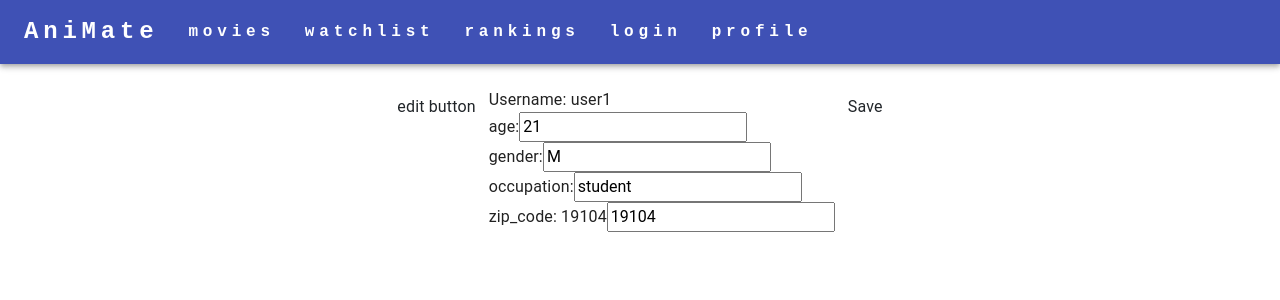
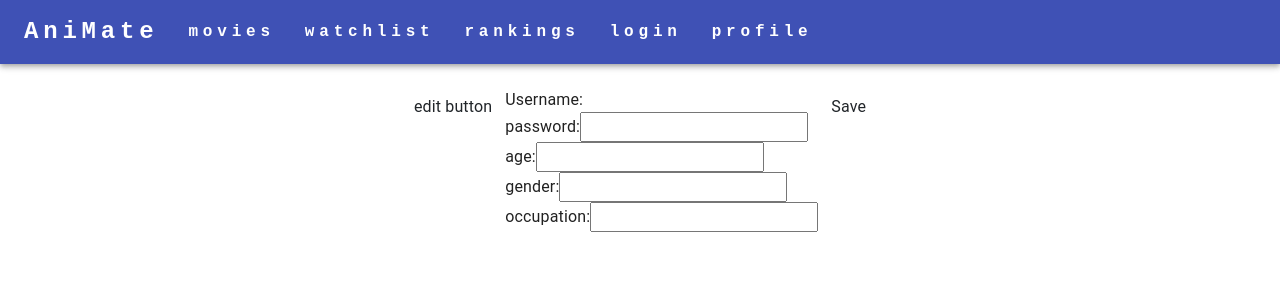
Before and after one commit to sisleyduanbr/CIS-550-Final-Project, a React (Create React App) app in the folder client/: page /profile in a window 1280 px wide. Both pictures are taken after a click on the element "edit button". Shown: the top 300 px of the page. Built offline with nearby package versions, Linux system fonts and the light colour scheme.

Commit message:
profile page changes

```diff
--- a/client/src/App.js
+++ b/client/src/App.js
@@ -11,9 +11,8 @@ import MoviePage from './pages/MoviePage';
 import AnimeWatchlistPage from "./pages/AnimeWatchlistPage";
 import AnimeRankingsPage from "./pages/AnimeRankingsPage";
 import Login from "./pages/Login";
+import ProfilePage from "./pages/ProfilePage";
 import {LoginContext} from './contexts/LoginContext';
-
-import ProfilePage from "./pages/ProfilePage";
 
 export const theme = createTheme({
   palette: {
@@ -28,6 +27,7 @@ export default function App() {
   const [age, setAge] = useState("");
   const [gender, setGender] = useState("");
   const [occupation, setOccupation] = useState("");
+  const [zipcode, setZipcode] = useState("");
   return (
     <ThemeProvider theme={theme}>
       <CssBaseline />
@@ -43,7 +43,9 @@ export default function App() {
           <Route path="/login" element={<LoginContext.Provider value={
             {username, setUsername, password, setPassword, setAge, setGender, setOccupation}
             }><Login/></LoginContext.Provider>}/>
-          <Route path="/profile" element={<ProfilePage/>} />
+          <Route path="/profile" element={<LoginContext.Provider value={
+            {username, setUsername, password, setPassword, age, setAge, gender, setGender, occupation, setOccupation}
+            }><ProfilePage/></LoginContext.Provider>}/>
         </Routes>
       </BrowserRouter>
     </ThemeProvider>
--- a/client/src/pages/Login.js
+++ b/client/src/pages/Login.js
@@ -26,6 +26,7 @@ function Login(){
       console.log("account not found");
       setValid(false);
     } else {
+      setValid(true);
       setUsername(user);
       setPassword(pass);
       setAge(data[0].age);
--- a/client/src/pages/ProfilePage.js
+++ b/client/src/pages/ProfilePage.js
@@ -1,19 +1,18 @@
 import { Card } from "@mui/material";
 import Icon from '@mdi/react';
 import { mdiCheck } from '@mdi/js';
-import { useState, useEffect } from "react";
+import { useState, useEffect, useContext } from "react";
 import http from '../HttpService'
+import { LoginContext } from "../contexts/LoginContext";
 const config = require('../config.json');
 
 const flexFormat = { display: 'flex', flexDirection: 'row', flexWrap: 'wrap', justifyContent: 'space-evenly' };
 
 export default function ProfilePage() {
-    const [username, setUsername] = useState("user1");
-    const [pw, setPw] = useState('123456')
-    const [age, setAge] = useState(21)
-    const [gender, setGender] = useState('M')
-    const [occupation, setOccupation] = useState('student')
-    const [zip_code, setZipcode] = useState('19104')
+
+    const {username, password, setPassword, age, setAge, gender, setGender, occupation, setOccupation} = useContext(LoginContext);
+    const zip_code = 19104;
+
 
     const [editMode, setEditMode] = useState(false);
 
@@ -22,7 +21,7 @@ export default function ProfilePage() {
         // make a call to the back end
         http.post('/update_profile', {
             username: username,
-            pw: pw,
+            pw: password,
             age: age,
             gender: gender,
             occupation: occupation,
@@ -59,6 +58,10 @@ export default function ProfilePage() {
                     Username: {username}
                 </div>
                 <div>
+                    password:
+                    <input type="password" value={password} onChange={(e) => setPassword(e.target.value)} />
+                </div>
+                <div>
                     age:
                     <input type="text" value={age} onChange={(e) => setAge(e.target.value)} />
                 </div>
@@ -70,10 +73,7 @@ export default function ProfilePage() {
                     occupation:
                     <input type="text" value={occupation} onChange={(e) => setOccupation(e.target.value)} />
                 </div>
-                <div>
-                    zip_code: {zip_code}
-                    <input type="text" value={zip_code} onChange={(e) => setZipcode(e.target.value)} />
-                </div>
+
             </div>}
         <div className="btn" onClick={handleSave}>Save </div>
         </div>
```
